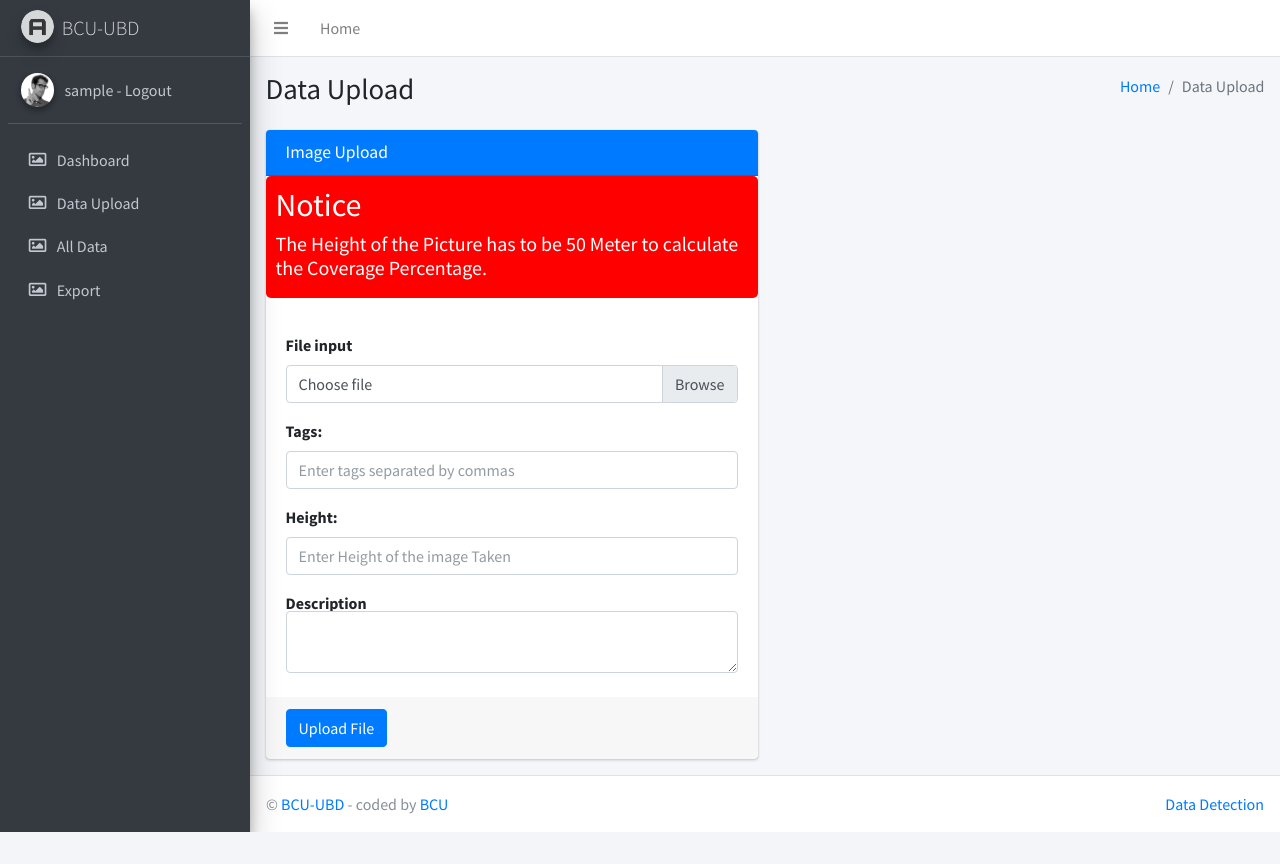
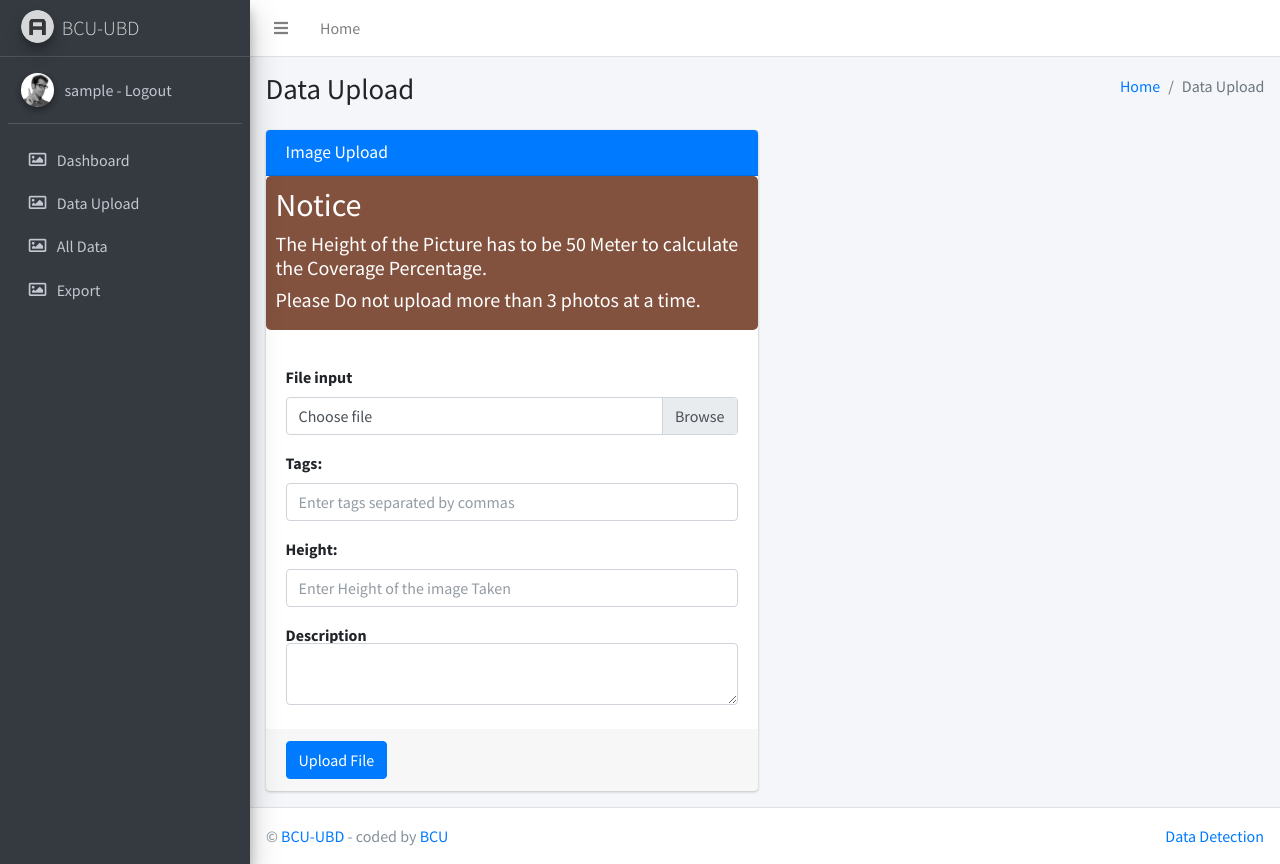
Before and after one commit to nealmegh/brunei, a Flask app: page /upload in a window 1280 px wide. Before the commit the page ends 832 px from the top, so only its background shows below. Run offline with Flask 2, Linux system fonts and the light colour scheme; the visitor is signed in with stand-in values (Sample User, id 1); data comes from the database, SQL or seed files in the repository; style sheets or scripts are compiled from the project's sources; some libraries are stand-ins or nearby versions.

Commit message:
Notice Color Change

```diff
--- a/apps/templates/home/uploadImage.html
+++ b/apps/templates/home/uploadImage.html
@@ -66,9 +66,10 @@
                   {% endwith %}
               <!-- /.card-header -->
               <!-- form start -->
-                <div style="background-color: red; color: white; padding: 10px; margin-bottom: 15px; border-radius: 5px;">
+                <div style="background-color: #83523f;color: white;padding: 10px;margin-bottom: 15px;border-radius: 5px;">
                     <h2>Notice</h2>
                     <h5>The Height of the Picture has to be 50 Meter to calculate the Coverage Percentage.</h5>
+                    <h5>Please Do not upload more than 3 photos at a time.</h5>
                 </div>
                <form action="/detect" method="POST" enctype="multipart/form-data">
                 <div class="card-body">
```
